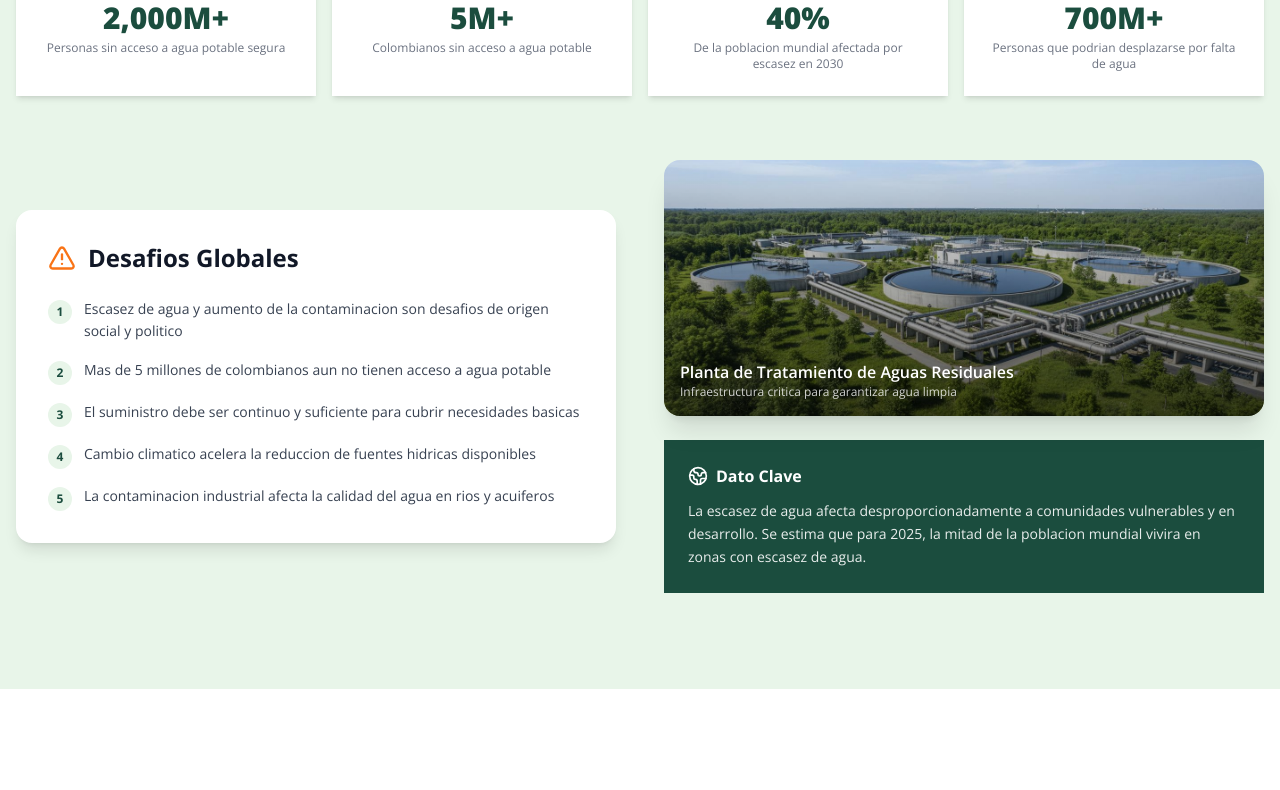
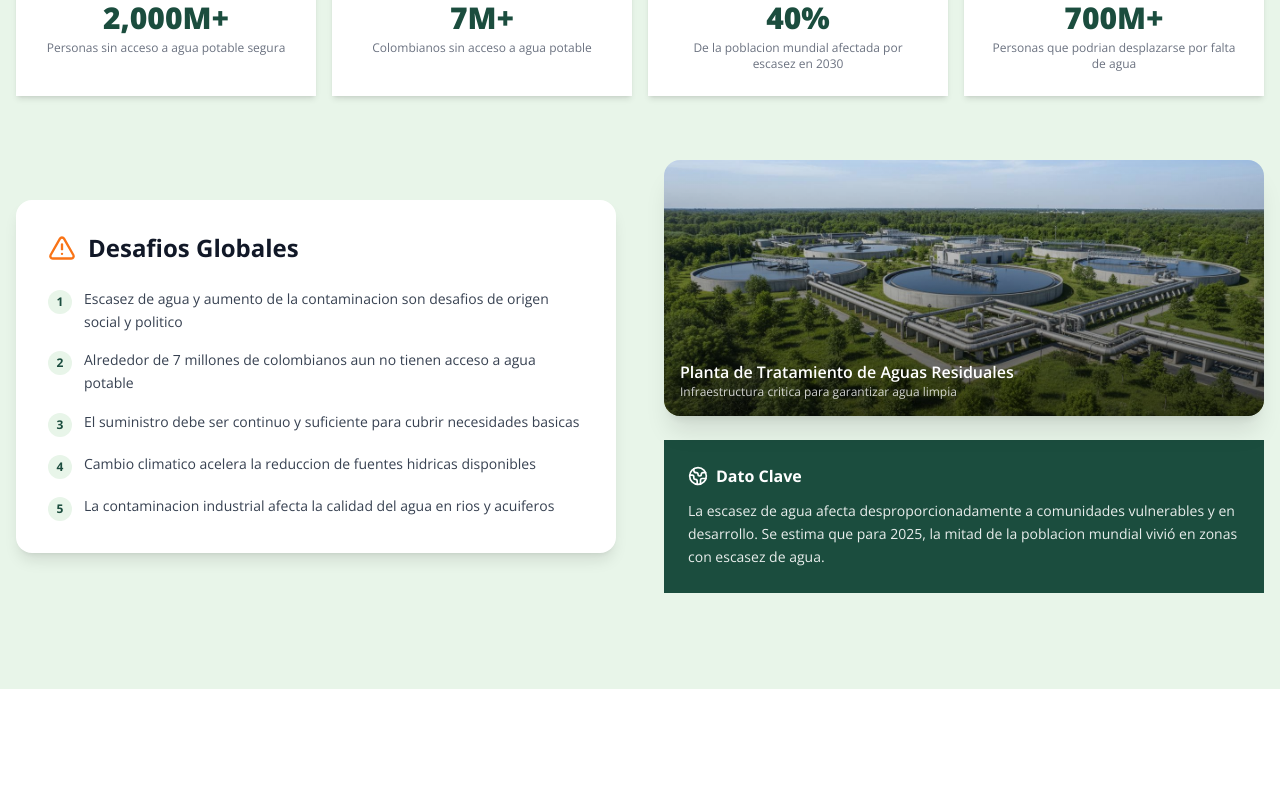
Before and after one commit to Alejandro-Fernandez-Herrera/derecho-al-agua-colombia, a React (Vite) app: page / in a window 1280 px wide. Shown: the part 2589-3379 px from the top of the page. Built offline with nearby package versions, Linux system fonts and the light colour scheme.

Commit message:
Pequeños cambios de contenido -> Parte 2

```diff
--- a/package.json
+++ b/package.json
@@ -10,6 +10,10 @@
     "preview": "vite preview"
   },
   "dependencies": {
+    "@babel/plugin-proposal-decorators": "^7.29.7",
+    "@babel/preset-env": "^7.29.7",
+    "@babel/preset-react": "^7.29.7",
+    "@babel/preset-typescript": "^7.29.7",
     "@hookform/resolvers": "^5.2.2",
     "@radix-ui/react-accordion": "^1.2.12",
     "@radix-ui/react-alert-dialog": "^1.1.15",
@@ -48,9 +52,9 @@
     "react": "^19.2.0",
     "react-day-picker": "^9.13.0",
     "react-dom": "^19.2.0",
-    "react-router": "^7.6.1",
     "react-hook-form": "^7.70.0",
     "react-resizable-panels": "^4.2.2",
+    "react-router": "^7.6.1",
     "recharts": "^2.15.4",
     "sonner": "^2.0.7",
     "tailwind-merge": "^3.4.0",
--- /dev/null
+++ b/pnpm-workspace.yaml
@@ -0,0 +1,2 @@
+allowBuilds:
+  esbuild: false
--- a/src/sections/Mundial.tsx
+++ b/src/sections/Mundial.tsx
@@ -2,14 +2,14 @@ import { AlertTriangle, Users, TrendingUp, Globe2 } from 'lucide-react';
 
 const stats = [
   { icon: Users, value: '2,000M', label: 'Personas sin acceso a agua potable segura', suffix: '+' },
-  { icon: AlertTriangle, value: '5M', label: 'Colombianos sin acceso a agua potable', suffix: '+' },
+  { icon: AlertTriangle, value: '7M', label: 'Colombianos sin acceso a agua potable', suffix: '+' },
   { icon: TrendingUp, value: '40%', label: 'De la poblacion mundial afectada por escasez en 2030', suffix: '' },
   { icon: Globe2, value: '700M', label: 'Personas que podrian desplazarse por falta de agua', suffix: '+' },
 ];
 
 const desafios = [
   'Escasez de agua y aumento de la contaminacion son desafios de origen social y politico',
-  'Mas de 5 millones de colombianos aun no tienen acceso a agua potable',
+  'Alrededor de 7 millones de colombianos aun no tienen acceso a agua potable',
   'El suministro debe ser continuo y suficiente para cubrir necesidades basicas',
   'Cambio climatico acelera la reduccion de fuentes hidricas disponibles',
   'La contaminacion industrial afecta la calidad del agua en rios y acuiferos',
@@ -90,7 +90,7 @@ export default function Mundial() {
               <p className="text-white/90 text-sm leading-relaxed">
                 La escasez de agua afecta desproporcionadamente a comunidades vulnerables
                 y en desarrollo. Se estima que para 2025, la mitad de la poblacion mundial
-                vivira en zonas con escasez de agua.
+                vivió en zonas con escasez de agua.
               </p>
             </div>
           </div>
```
Also changed, not shown: 1 other file (tests, documents, lock files or other folders).
